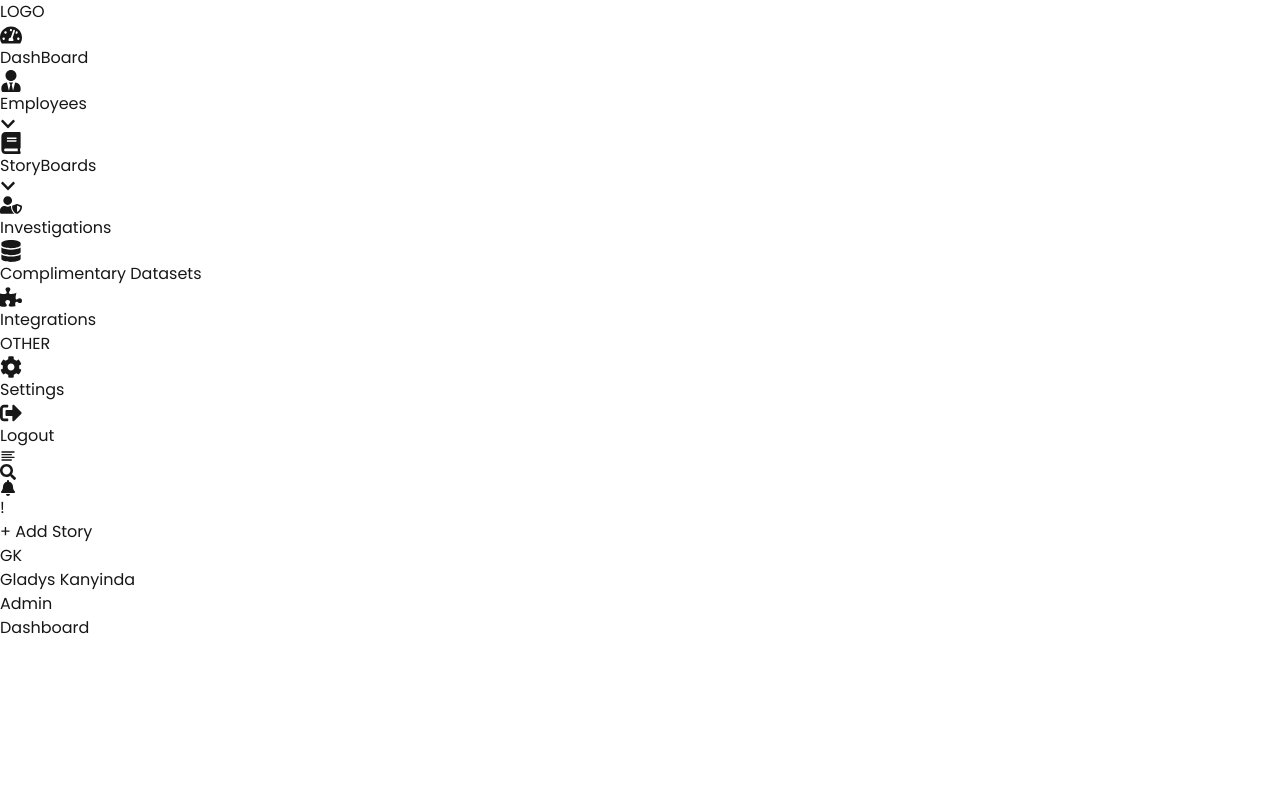
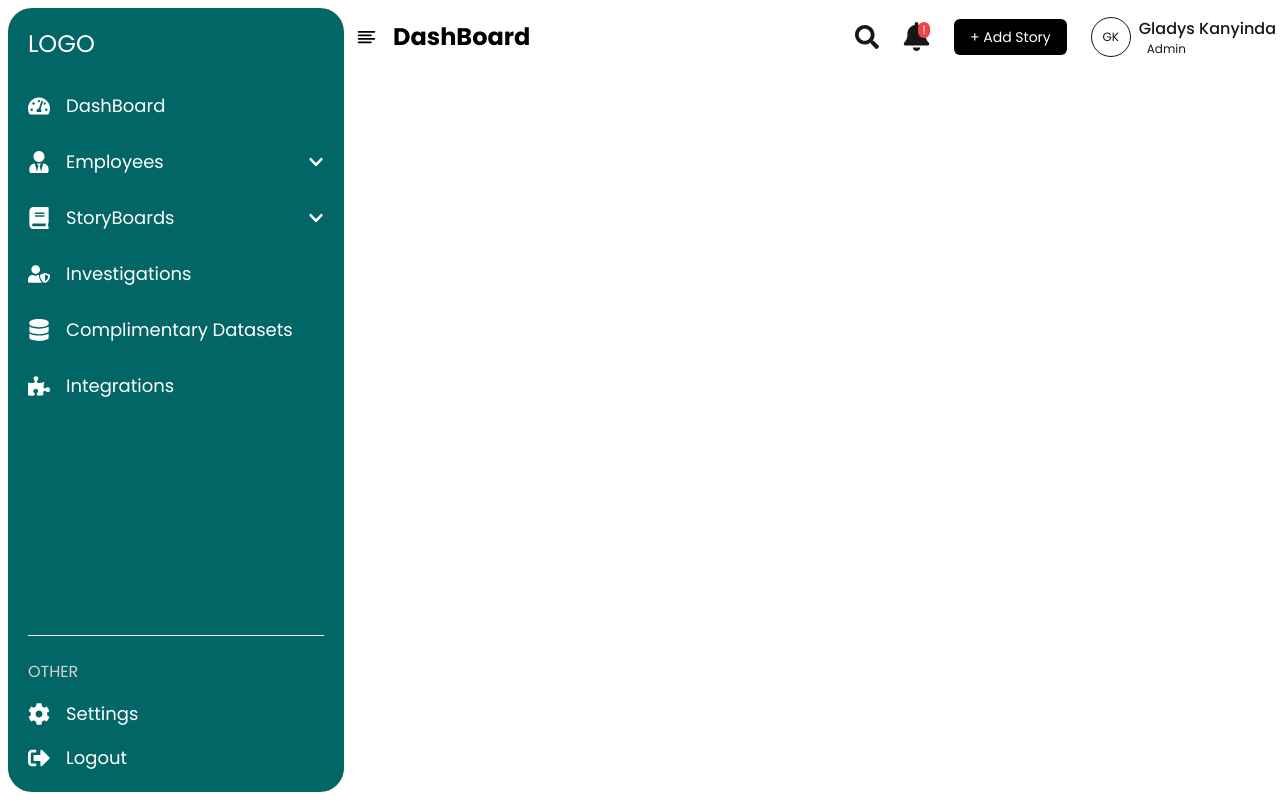
Before and after one commit to smhassan90/dataWise, a Next.js app: page /dashboard in a window 1280 px wide. Built offline with nearby package versions, Linux system fonts and the light colour scheme.

Commit message:
feat: add initial page and layout components, implement sidebar and navbar functionality

```diff
--- a/src/app/(root)/layout.js
+++ b/src/app/(root)/layout.js
@@ -20,9 +20,7 @@ export const metadata = {
 export default function RootLayout({ children }) {
   return (
     <html lang="en">
-      <body
-        className={`${geistSans.variable} ${geistMono.variable} antialiased`}
-      >
+      <body>
         {children}
         <Toaster/>
       </body>
--- a/src/app/dashboard/layout.js
+++ b/src/app/dashboard/layout.js
@@ -1,9 +1,9 @@
 import { Geist, Geist_Mono } from "next/font/google";
 import "../globals.css";
 import { Toaster } from "react-hot-toast";
-import Sidebar from "@/components/sidebar";
-import Navbar from "@/utils/navbar";
-import { Providers } from "@/redux/provider";
+import Sidebar from "../../components/sidebar";
+import Navbar from "../../components/navbar";
+import { Providers } from "../../redux/provider";
 
 const geistSans = Geist({
   variable: "--font-geist-sans",
@@ -23,18 +23,15 @@ export const metadata = {
 export default function RootLayout({ children }) {
   return (
     <html lang="en">
-      <body
-        className={`${geistSans.variable} ${geistMono.variable} antialiased`}
-      >
-        <div className="flex justify-between">
+      <body>
+        <div className="flex w-full">
           <Sidebar />
-          <div className="">
+          <div className="flex flex-col w-full">
             <Navbar />
-            {/* {children} */}
+            {/* <div className="mt-[67px] w-[calc(100vw-21.5rem)] ml-auto">{children}</div> */}
           </div>
         </div>
         <Toaster />
-        <Providers>{children}</Providers>
       </body>
     </html>
   );
--- a/src/app/dashboard/page.js
+++ b/src/app/dashboard/page.js
@@ -1,13 +1,26 @@
-import Navbar from '@/utils/navbar';
-
 export const dashboard = () => {
   return (
-    <div>
-        Dashboard
+    <div className="bg-red-500">
+        Hydration failed because the server rendered HTML didn't match the client. As a result this tree will be regenerated on the client. This can happen if a SSR-ed Client Component used
+
+- A server/client branch if (typeof window !== 'undefined').
+- Variable input such as Date.now() or Math.random() which changes each time it's called.
+- Date formatting in a user's locale which doesn't match the server.
+- External changing data without sending a snapshot of it along with the HTML.
+
+ye error aa raha hai mene app ke folder me layout.js ki file banai hai or (root) ke folder me bhi layout.js ki file banai hai is waja se ye erro de rahahai isko solve karo
+
+
+
+- Invalid HTML tag nesting.
+
+It can also happen if the client has a browser extension installed which messes with the HTML before React loaded.
+
+See more info here: https://nextjs.org/docs/messages/react-hydration-error
+
+
+- className="geist_6feb203d-module__8DQF1a__variable geist_mono_c7d183a-module__ZW1U4G__variable..."
     </div>
-    // <div>
-    //     <Navbar title='Dashboard'/>
-    // </div>
   )
 }
 export default dashboard;
--- /dev/null
+++ b/src/app/layout.js
@@ -0,0 +1,11 @@
+import { Providers } from "../redux/provider";
+import "./globals.css";
+export default function RootLayout({ children }) {
+  return (
+    <html lang="en">
+      <body>
+        <Providers>{children}</Providers>
+      </body>
+    </html>
+  );
+}
--- a/src/utils/navbar.jsx
+++ b/src/components/navbar.jsx
@@ -2,23 +2,22 @@
 import React from "react";
 import { FaSearch, FaBell, FaBars } from "react-icons/fa";
 import { FiAlignLeft } from "react-icons/fi";
-// import { useSelector } from "react-redux";
+import { useDispatch, useSelector } from "react-redux";
+import { openSideBar } from "../redux/sidebar";
 
-const Navbar = ({title,isSidebarOpen, setIsSidebarOpen }) => {
-  // const title = useSelector(state=>state.sideBar.title)
-  // console.log(title)
+const Navbar = ({isSidebarOpen, setIsSidebarOpen }) => {
+  const dispatch = useDispatch()
+  const title = useSelector(state=>state.sideBar.title)
+  const {width,sidebar} = useSelector(state=>state.sideBar)
   return (
-    <div className={`bg-white mt-2 flex justify-between items-center px-1 py-1 h-[57px] fixed top-0 left-0 right-0 transition-all duration-300 w-[calc(100vw-21.5rem)] ml-auto
-      ${isSidebarOpen ? "ml-[304px]" : ""}
+    <div className={`bg-white mt-2 flex justify-between items-center px-1 py-1 h-[57px] right-0 transition-all duration-300
+      ${sidebar ? `w-[calc(100vw-22rem)] ml-auto` : `w-[calc(100vw-5rem)] ml-auto`}
     `}>
-      {/* Left Section */}
       <div className="flex items-center gap-2 md:gap-4">
-        {/* Toggle Sidebar */}
-        <FiAlignLeft className="text-black w-24 h-24 md:w-[21px] md:h-[24px] cursor-pointer" onClick={() => setIsSidebarOpen(!isSidebarOpen)} />
+        <FiAlignLeft className="text-black w-24 h-24 md:w-[21px] md:h-[24px] cursor-pointer" onClick={() => dispatch(openSideBar())} />
         <h1 className="font-bold text-black text-lg md:text-2xl">{title}</h1>
       </div>
 
-      {/* Right Section */}
       <div className="flex items-center gap-4 md:gap-6">
         <FaSearch className="text-gray-600 cursor-pointer w-5 h-5 md:w-6 md:h-6" />
         <div className="relative">
--- a/src/components/sidebar.jsx
+++ b/src/components/sidebar.jsx
@@ -1,105 +1,134 @@
-"use client";
-import Navbar from "@/utils/navbar";
-import React, { useState } from "react";
-import { useRouter } from "next/navigation"; // Import Next.js router
-import {
-  FaTachometerAlt,
-  FaUserTie,
-  FaBook,
-  FaUserShield,
-  FaDatabase,
-  FaPuzzlePiece,
-  FaCog,
-  FaSignOutAlt,
-  FaChevronDown,
-} from "react-icons/fa";
-import { others, sideBarMenu } from "@/data/sidebar";
-import Image from "next/image";
-import { navbarTitle } from "@/redux/sidebar";
-import { useDispatch } from "react-redux";
+"use client"
+import { useState, useEffect } from "react"
+import { useRouter } from "next/navigation"
+import { FaChevronDown, FaBars } from "react-icons/fa"
+import { useDispatch, useSelector } from "react-redux"
+import { navbarTitle } from "../redux/sidebar"
+import { sideBarMenu, others } from "../data/sidebar"
+import { RxCross2 } from "react-icons/rx";
+const Sidebar = () => {
+  const router = useRouter()
+  const dispatch = useDispatch()
+  const [openDropdown, setOpenDropdown] = useState(null)
+  const [isMobileMenuOpen, setIsMobileMenuOpen] = useState(false)
 
-const Sidebar = () => {
-  const router = useRouter();
-  // const dispatch = useDispatch()
-  const [isSidebarOpen, setIsSidebarOpen] = useState(true);
-  const [openDropdown, setOpenDropdown] = useState(null);
+  const sidebarOpen = useSelector((state) => state.sideBar.sidebar)
+
+  useEffect(() => {
+    const handleResize = () => {
+      if (window.innerWidth > 1024) {
+        setIsMobileMenuOpen(false)
+      }
+    }
+
+    window.addEventListener("resize", handleResize)
+    return () => window.removeEventListener("resize", handleResize)
+  }, [])
 
   const toggleDropdown = (menu) => {
-    setOpenDropdown(openDropdown === menu ? null : menu);
-  };
+    setOpenDropdown(openDropdown === menu ? null : menu)
+  }
 
   const navigateTo = (menu) => {
-    router.push(menu.link);
-    // dispatch(navbarTitle(menu.title))
-  };
+    router.push(menu.link)
+    dispatch(navbarTitle(menu.title))
+
+    if (window.innerWidth < 1024) {
+      setIsMobileMenuOpen(false)
+    }
+  }
 
   return (
-    <div className="flex">
-      {/* Sidebar */}
-      <div
-        className={`min-h-screen bg-sideBarBg rounded-[24px] m-2 text-white p-5 flex flex-col fixed left-0 top-0 transition-all duration-300 ${
-          isSidebarOpen ? "w-[21rem]" : "w-16"
-        }`}
+    <>
+      <button className={`lg:hidden fixed top-4 left-4 z-50 bg-sideBarBg p-2 rounded-md text-white ${isMobileMenuOpen && 'hidden'}`}
+        onClick={() => setIsMobileMenuOpen(!isMobileMenuOpen)}
+        aria-label="Toggle sidebar menu"
+        aria-expanded={isMobileMenuOpen}
       >
-        <h1
-          className={`text-2xl mb-6 transition-all duration-300 ${
-            isSidebarOpen ? "block" : "hidden"
-          }`}
+        <FaBars size={24} />
+      </button>
+
+      {isMobileMenuOpen && (
+        <div className="lg:hidden fixed inset-0 bg-black bg-opacity-50 z-40"
+          onClick={() => setIsMobileMenuOpen(false)}
+        />
+      )}
+
+      <div className={`fixed top-0 left-0 h-screen bg-sideBarBg text-white transition-all duration-300 ease-in-out z-40
+          ${sidebarOpen ? "lg:w-[21rem] lg:rounded-[24px]" : "lg:w-[4rem] lg:rounded-[15px]"}
+          ${isMobileMenuOpen ? "w-[80%] max-w-[25rem]" : "w-0 -translate-x-full"}
+          lg:translate-x-0 lg:m-2 lg:h-[calc(100vh-1rem)]`}
       >
-          LOGO
-        </h1>
+        <div className={`h-full overflow-y-auto flex flex-col p-5`}>
+          <div className="flex items-center justify-between mb-6">
+            <h1 className={`text-2xl transition-all duration-300 ${sidebarOpen ? "block" : "hidden"}`}>LOGO</h1>
+            <button className="lg:hidden text-white"
+              onClick={() => setIsMobileMenuOpen(false)}
+              aria-label="Close sidebar"
+            >
+              <RxCross2 size={25}/>
+            </button>
+          </div>
 
+          <nav className="flex-1">
             <ul className="mt-2 flex flex-col gap-y-7">
               {sideBarMenu.map((menu, index) => (
                 <li key={index} className="cursor-pointer hover:text-gray-300">
                   {menu.children ? (
                     <>
-                  <div
-                    className="flex items-center justify-between"
+                      <div className="flex items-center justify-between"
                         onClick={() => toggleDropdown(menu.title)}
+                        role="button"
+                        aria-expanded={openDropdown === menu.title}
+                        aria-controls={`dropdown-${menu.title}`}
+                        tabIndex={0}
                       >
                         <div className="flex items-center space-x-4">
                           {menu.icon}
                           <span
-                        className={`${
-                          isSidebarOpen ? "block" : "hidden"
-                        } transition-all duration-300 text-lg`}
+                            className={`${sidebarOpen || isMobileMenuOpen ? "block" : "hidden"} transition-all duration-300 text-lg`}
                           >
                             {menu.title}
                           </span>
                         </div>
-                    {isSidebarOpen && (
+                        {(sidebarOpen || isMobileMenuOpen) && (
                           <FaChevronDown
-                        className={`transition-transform ${
-                          openDropdown === menu.title ? "rotate-180" : ""
-                        }`}
+                            className={`transition-transform ${openDropdown === menu.title ? "rotate-180" : ""}`}
                           />
                         )}
                       </div>
-                  {openDropdown === menu.title && isSidebarOpen && (
-                    <ul className="ml-6 mt-2 space-y-2 text-sm">
+
+                      <div id={`dropdown-${menu.title}`}
+                        className={`overflow-hidden transition-all duration-300 ease-in-out
+                          ${openDropdown === menu.title && (sidebarOpen || isMobileMenuOpen)
+                              ? "max-h-[500px] opacity-100"
+                              : "max-h-0 opacity-0"
+                          }`}
+                      >
+                        <ul className="ml-6 mt-6 space-y-3">
                           {menu.children.map((child, childIndex) => (
-                        <li
-                          key={childIndex}
-                          className="cursor-pointer hover:text-gray-400"
+                            <li key={childIndex}
+                              className="flex items-center gap-4 cursor-pointer hover:text-gray-400 transition-all duration-200 transform hover:translate-x-1 text-lg"
                               onClick={() => navigateTo(child)}
+                              role="menuitem"
                             >
+                              {menu.icon}
                               {child.title}
                             </li>
                           ))}
                         </ul>
-                  )}
+                      </div>
                     </>
                   ) : (
                     <div
                       className="flex items-center space-x-4"
-                  onClick={() => navigateTo(menu.link)}
+                      onClick={() => navigateTo(menu)}
+                      role="button"
+                      tabIndex={0}
                     >
                       {menu.icon}
                       <span
-                    className={`${
-                      isSidebarOpen ? "block" : "hidden"
-                    } transition-all duration-300 text-lg`}
+                        className={`${sidebarOpen || isMobileMenuOpen ? "block" : "hidden"} transition-all duration-300 text-lg`}
                       >
                         {menu.title}
                       </span>
@@ -108,28 +137,22 @@ const Sidebar = () => {
                 </li>
               ))}
             </ul>
+          </nav>
 
+          {/* Others */}
           <div className="border-t border-gray-700 mt-8 pt-6">
-          <p
-            className={`text-neutral-300 text-base mb-4 transition-all duration-300 ${
-              isSidebarOpen ? "block" : "hidden"
-            }`}
-          >
+            <p className={`text-neutral-300 text-base mb-4 transition-all duration-300 ${sidebarOpen ||  isMobileMenuOpen ? "block" : "hidden"}`}>
               OTHER
             </p>
             <ul className="space-y-4">
               {others.map((menu, index) => (
-              <li
-                key={index}
+                <li key={index}
                   className="flex items-center space-x-4 cursor-pointer hover:text-gray-300 text-lg"
-                onClick={() => navigateTo(menu.link)}
+                  onClick={() => navigateTo(menu)}
+                  role="menuitem"
                 >
                   {menu.icon}
-                <span
-                  className={`${
-                    isSidebarOpen ? "block" : "hidden"
-                  } transition-all duration-300`}
-                >
+                  <span className={`${sidebarOpen || isMobileMenuOpen ? "block" : "hidden"} transition-all duration-300`}>
                     {menu.title}
                   </span>
                 </li>
@@ -137,13 +160,9 @@ const Sidebar = () => {
             </ul>
           </div>
         </div>
+      </div>
+    </>
+  )
+}
 
-      {/* Main Content */}
-      {/* <div className={`flex-1 transition-all duration-300 ${isSidebarOpen ? "ml-[340px]" : "ml-28"}`}>
-        <Navbar title="Dashboard" isSidebarOpen={isSidebarOpen} setIsSidebarOpen={setIsSidebarOpen} />
-      </div> */}
-    </div>
-  );
-};
-
-export default Sidebar;
+export default Sidebar
--- a/src/data/sidebar.js
+++ b/src/data/sidebar.js
@@ -57,12 +57,12 @@ export const sideBarMenu = [
   {
     title: "Complimentary Datasets",
     icon: <FaDatabase size={22} />,
-    link: "/datasets",
+    link: "/dashboard/complimentary_datasets",
   },
   {
     title: "Integrations",
     icon: <FaPuzzlePiece size={22} />,
-    link: "/integrations",
+    link: "/dashboard/integrations",
   },
 ];
 
--- a/src/redux/sidebar.js
+++ b/src/redux/sidebar.js
@@ -2,7 +2,8 @@ import { createSlice } from '@reduxjs/toolkit'
 
 const initialState = {
   sidebar: true,
-  title: 'DashBoard'
+  title: 'DashBoard',
+  width: '420px'
 }
 
 export const sidebarSlice = createSlice({
@@ -10,7 +11,12 @@ export const sidebarSlice = createSlice({
   initialState,
   reducers: {
     openSideBar: (state,action) => {
-      state.sidebar = !state.sidebar
+      state.sidebar = !state.sidebar;
+      if(state.sidebar === false){
+        state.width = '64px'
+      }else {
+        state.width = '400px';
+      }
     },
     navbarTitle: (state,action) => {
         state.title = action.payload
```
Also changed, not shown: src/app/(root)/page.js (added, +9 -0 lines), src/app/dashboard/complimentary_datasets/page.jsx (added, +9 -0 lines), tailwind.config.mjs (+4 -4 lines), src/app/dashboard/integrations/page.jsx (renamed from src/app/dashboard/intergeration/page.jsx). Lines whose indentation alone changed are shown as unchanged.
